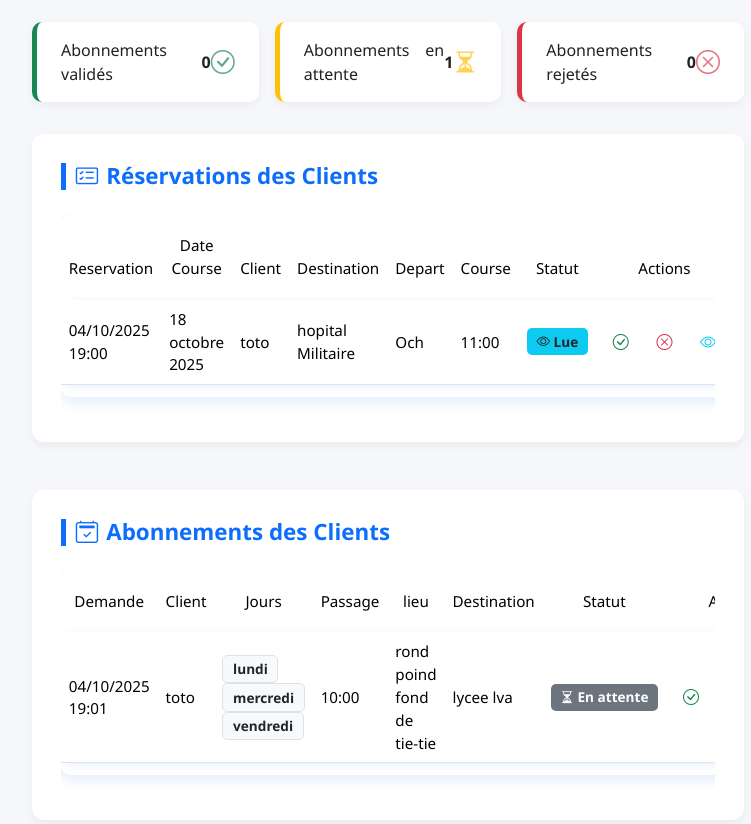
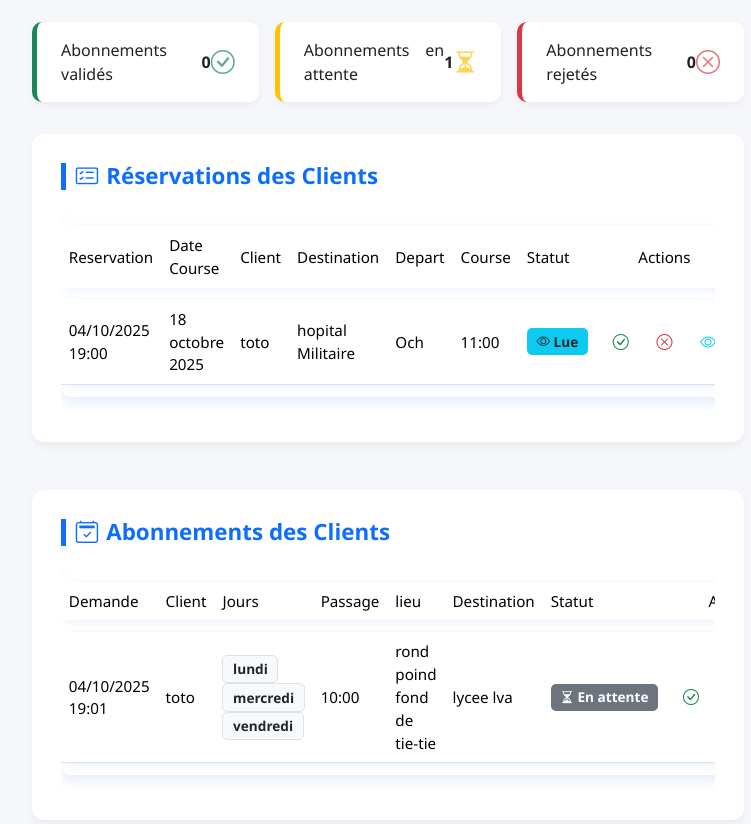
Before and after one commit to Bellingham-242/taximoto, a Django app: page /reservations/ in a window 1280 px wide. Shown: the part 286-1110 px from the top of the page, without its empty margins (252-1003 px from the left). Run offline with Django 5.2, Linux system fonts and the light colour scheme; a user stored in the database is signed in; data comes from the database, SQL or seed files in the repository.

Commit message:
flash back

```diff
--- a/gestion/templates/clients_list.html
+++ b/gestion/templates/clients_list.html
@@ -7,7 +7,6 @@
 
     <div class="table-responsive shadow-sm rounded">
         <table class="table table-hover table-bordered align-middle text-center">
-            <thead class="table-primary">
             <tr>
                 <th>Nom d'utilisateur</th>
                 <th>Email</th>
@@ -15,7 +14,6 @@
                 <th>Adresse</th>
                 <th>Date d'inscription</th>
             </tr>
-            </thead>
             <tbody>
             {% for client in clients %}
                 <tr>
--- a/gestion/templates/reservation.html
+++ b/gestion/templates/reservation.html
@@ -195,7 +195,7 @@
         {% if reservations %}
         <div class="table-responsive">
             <table class="table table-hover align-middle">
-                <thead>
+
                     <tr>
                         <th>Reservation</th>
                         <th>Date Course</th>
@@ -206,7 +206,7 @@
                         <th>Statut</th>
                         <th class="text-center">Actions</th>
                     </tr>
-                </thead>
+
                 <tbody>
                     {% for res in reservations %}
                     <tr>
@@ -256,7 +256,7 @@
         {% if abonnements %}
         <div class="table-responsive">
             <table class="table table-hover align-middle">
-                <thead>
+
                     <tr>
                         <th>Demande</th>
                         <th>Client</th>
@@ -267,7 +267,7 @@
                         <th>Statut</th>
                         <th class="text-center">Actions</th>
                     </tr>
-                </thead>
+
                 <tbody>
                     {% for ab in abonnements %}
                     <tr>
```
Lines whose indentation alone changed are shown as unchanged.
